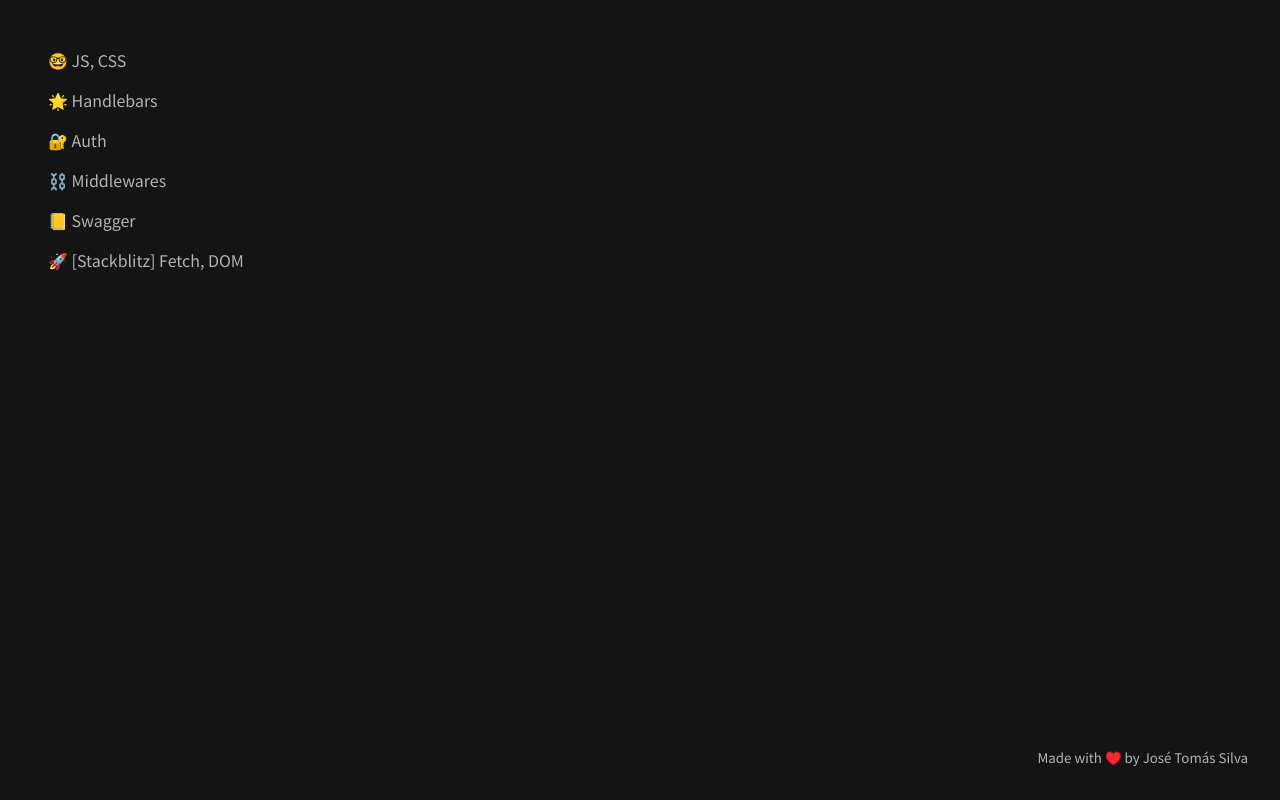
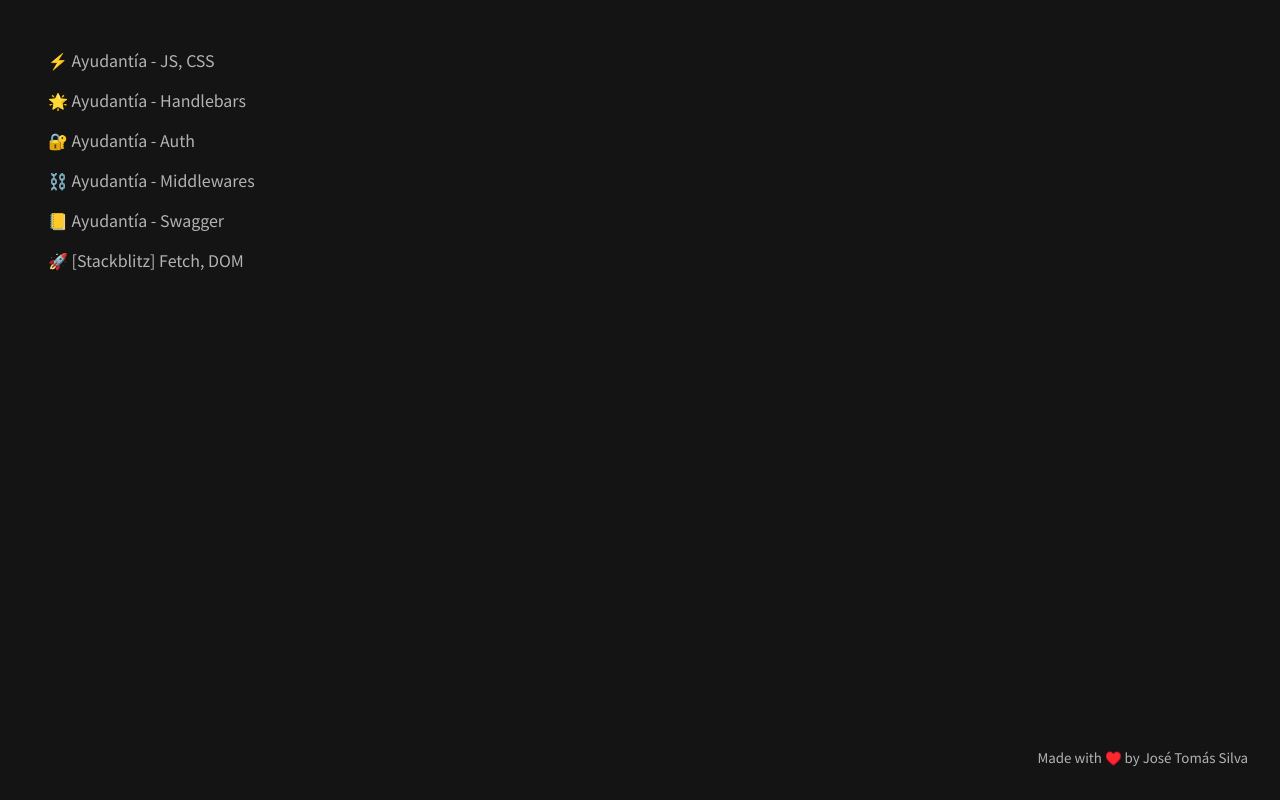
Before and after one commit to JoseTomasSilvaZ/wd-slides, a website: page index.html in a window 1280 px wide. Drawn offline with Linux system fonts and the light colour scheme.

Commit message:
feat: :sparkles: add indexation prefix

```diff
--- a/index.html
+++ b/index.html
@@ -16,27 +16,27 @@
       <ul>
         <li>
           <a href="/presentations/js"
-            >🤓 JS, CSS</a
+            >⚡️ Ayudantía - JS, CSS</a
           >
         </li>
         <li>
           <a href="/presentations/handlebars"
-            >🌟 Handlebars</a
+            >🌟 Ayudantía - Handlebars</a
           >
         </li>
         <li>
           <a href="/presentations/auth"
-            >🔐 Auth</a
+            >🔐 Ayudantía - Auth</a
           >
         </li>
          <li>
           <a href="/presentations/middlewares"
-            >⛓️ Middlewares</a
+            >⛓️ Ayudantía - Middlewares</a
           >
         </li>
         <li>
           <a href="/presentations/swagger"
-            >📒 Swagger</a
+            >📒 Ayudantía - Swagger</a
           >
         </li>
 
```
